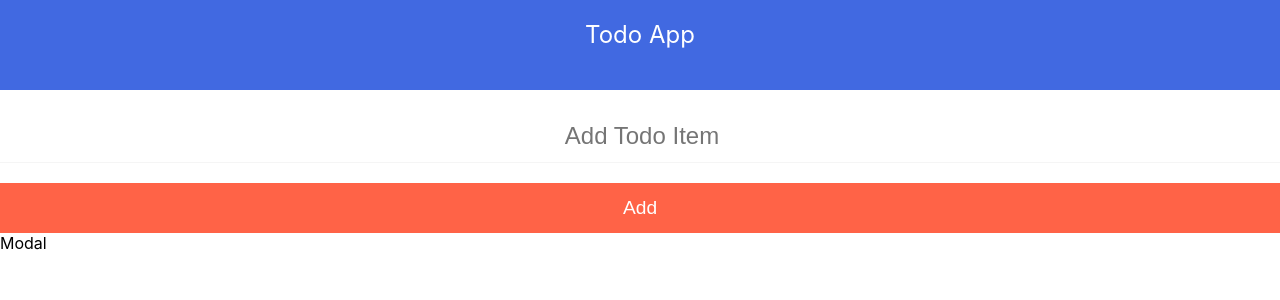
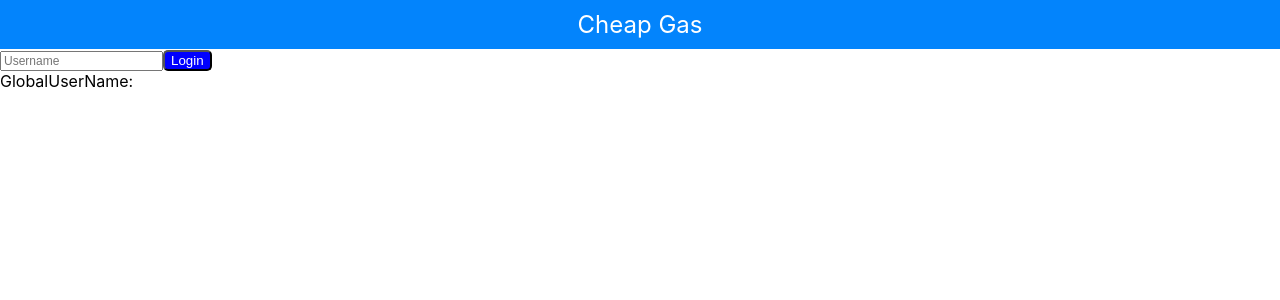
Before and after one commit to Superprior/alert-dropping-gasprice-go, a React (Create React App) app in the folder frontend/: page / in a window 1280 px wide. Shown: the top 300 px of the page. Built offline with nearby package versions, Linux system fonts and the light colour scheme.

Commit message:
feat: login started

```diff
--- a/frontend/package.json
+++ b/frontend/package.json
@@ -14,6 +14,7 @@
     "react": "^18.2.0",
     "react-dom": "^18.2.0",
     "react-scripts": "5.0.1",
+    "recoil": "^0.7.6",
     "typescript": "^4.9.5",
     "web-vitals": "^2.1.4"
   },
--- a/frontend/src/App.tsx
+++ b/frontend/src/App.tsx
@@ -1,9 +1,10 @@
-import React, { useState } from 'react';
+//import React, { useState } from 'react';
 import './App.css';
 import Header from './components/Header';
-import Form from './components/Form';
-import TodoList from './components/TodoList';
+//import Form from './components/Form';
+//import TodoList from './components/TodoList';
 import Modal from './components/Modal';
+import { RecoilRoot } from 'recoil';
 
 export interface TodoItem1 {
   name: string;
@@ -11,14 +12,18 @@ export interface TodoItem1 {
 }
 
 function App() {
-  const [todo, setTodo] = useState('');
-  const [todoList, setTodoList] = useState([] as TodoItem1[]);
+  //const [todo, setTodo] = useState('');
+  //const [todoList, setTodoList] = useState([] as TodoItem1[]);
   return (
     <div className="App">
+      <RecoilRoot>
+      <Header/>
       <Modal/>
-      <Header></Header>
+      {/*
       <Form todo={todo} setTodo={setTodo} todoList={todoList} setTodoList={setTodoList}></Form>
       <TodoList todoList={todoList} setTodoList={setTodoList}></TodoList>
+      */}
+      </RecoilRoot>
     </div>
   );
 }
--- /dev/null
+++ b/frontend/src/GlobalState.ts
@@ -0,0 +1,13 @@
+import {atom} from 'recoil';
+
+const GlobalState = {
+    userNameState: atom({
+        key: 'userNameState',
+        default: '',
+    }),
+    jwtTokenState: atom({
+        key: 'jwtTokenState',
+        default: '',
+    })
+}
+export default GlobalState;
--- a/frontend/src/components/Header.tsx
+++ b/frontend/src/components/Header.tsx
@@ -1,7 +1,7 @@
-import styles from "../style.module.css";
+import styles from "./header.module.css";
 
 const Header = () => {
-    return <div className={styles.header}>Todo App</div>
+    return <div className={styles.headerBase}>Cheap Gas</div>
 }
 
 export default Header;
--- a/frontend/src/components/Modal.tsx
+++ b/frontend/src/components/Modal.tsx
@@ -1,8 +1,29 @@
 import {createPortal} from "react-dom";
+import { useRecoilState } from "recoil";
+import styles from './modal.module.css';
+import GlobalState from "../GlobalState";
+import { useState } from "react";
 
 const Modal = () => {
+   const [globalUserName, setGlobalUserName] = useRecoilState(GlobalState.userNameState);
+   const [userName, setUserName] = useState('');
+   const handleChange = (event: React.FormEvent<HTMLInputElement>) => {
+      setUserName(event.currentTarget.value as string);
+  }
+  const handleSubmit = (event: React.FormEvent) => {
+      event.preventDefault();
+      setGlobalUserName(userName);
+      setUserName('');
+  }
+
      return createPortal(
-        <div>Modal</div>, document.getElementById('modal') as Element
+      <div className={styles.modalForm}>
+      <form onSubmit={handleSubmit}>
+          <input value={userName} onChange={handleChange} className={styles.userNameInput} placeholder="Username"></input>
+          <button type="submit" className={styles.loginButton}>Login</button>
+         <div>GlobalUserName: {globalUserName}</div>
+      </form>
+  </div>, document.getElementById('modal') as Element
      );
 }
 
--- /dev/null
+++ b/frontend/src/components/header.module.css
@@ -0,0 +1,7 @@
+.headerBase {
+    background-color: #0384fc;
+    color: #ffffff;
+    font-size: 24px;
+    margin: auto;
+    padding: 10px 0 10px 0;
+}
--- /dev/null
+++ b/frontend/src/components/modal.module.css
@@ -0,0 +1,11 @@
+.modalForm {
+    color: #000000;
+}
+.userNameInput {
+    font-size: 12px;
+}
+.loginButton {
+    background-color: #0000ff;
+    border-radius: 5px;
+    color: #ffffff;
+}
```
Also changed, not shown: 1 other file (tests, documents, lock files or other folders).
